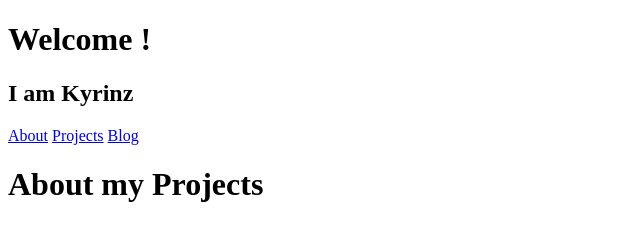
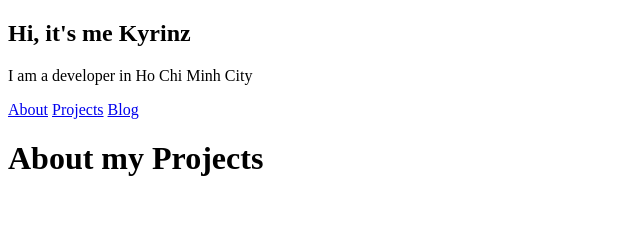
Before and after one commit to Kyrr1nz/Personal-Project1, a plain HTML site: page index.HTML in a window 1280 px wide. Shown: the whole page, without its empty margins (0-640 px from the left). Drawn offline with Linux system fonts and the light colour scheme.

Commit message:
Updated 2801

```diff
--- a/index.HTML
+++ b/index.HTML
@@ -8,10 +8,17 @@
 <body>
 
   <header>
-    <div>
-    <h1>Welcome !</h1>
-    <h2>I am Kyrinz</h2>
-    </div>
+  <!-- main banner -->
+    <section >
+        <div >
+            <div>
+            <div >
+                <h2 >Hi, it's me Kyrinz</h2>
+                <p>I am a developer in Ho Chi Minh City</p>
+            </div>
+            </div>
+        </div>
+    </section>
   <nav>
   <a href="pages/about.html">About</a>
   <a href="pages/projects.html">Projects</a>
```
